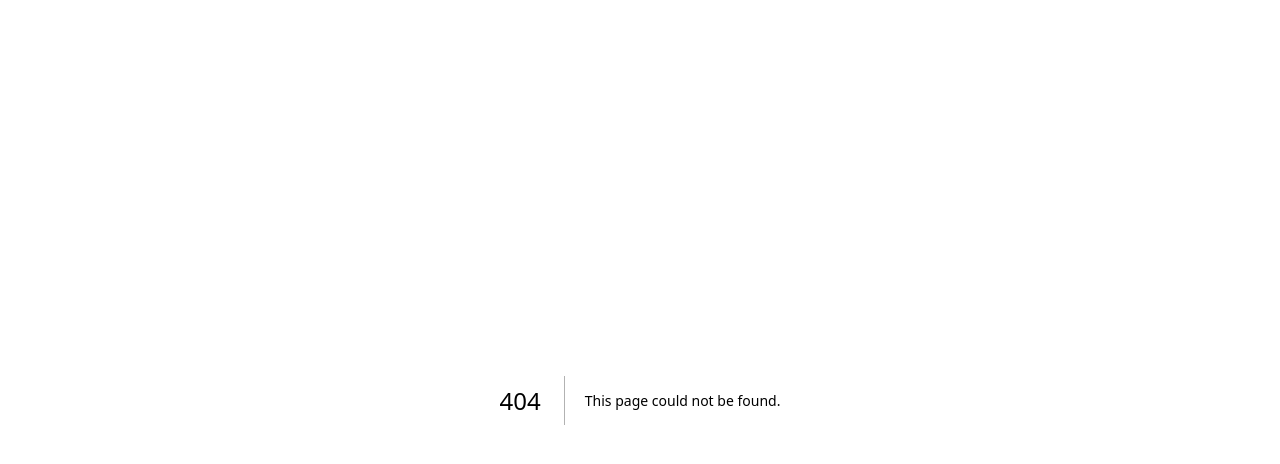
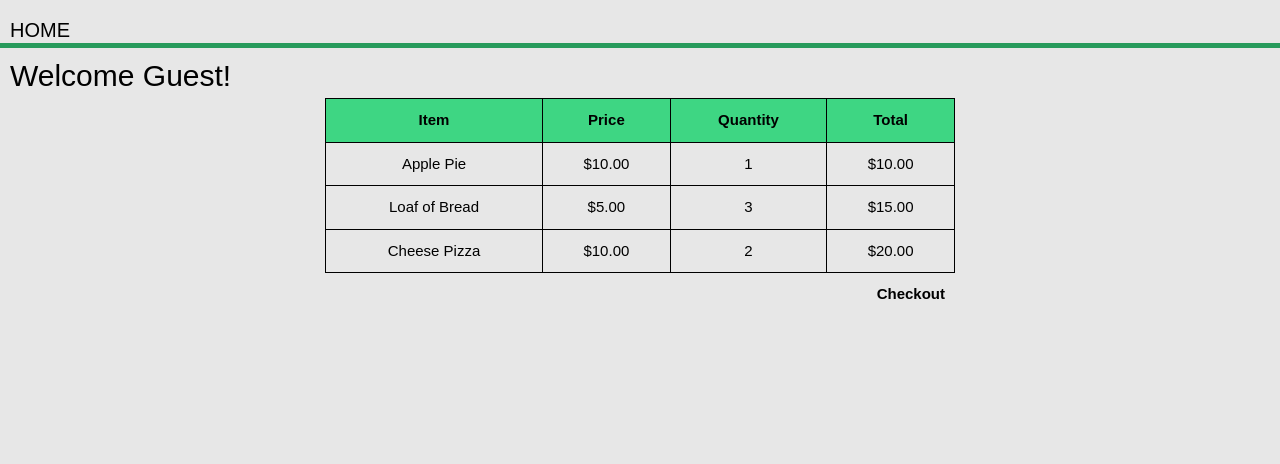
Before and after one commit to zachrousseau/COMSC.210.GroceryStore, a Next.js app: page /cart in a window 1280 px wide. Before the commit this address had no page. Shown: the top 464 px of the page. Built offline with nearby package versions, Linux system fonts and the light colour scheme.

Commit message:
Cart init

```diff
--- /dev/null
+++ b/app/cart/page.tsx
@@ -0,0 +1,53 @@
+import Link from 'next/link';
+import '@/app/ui/cart.css';
+
+export default function Cart() {
+  return (
+    <div>
+      <header>
+        <nav>
+          <Link href="/">Home</Link>
+        </nav>
+      </header>
+      <main>
+        <h1>Welcome Guest!</h1>
+
+        <table className="item-table">
+          <thead>
+            <tr>
+              <th>Item</th>
+              <th>Price</th>
+              <th>Quantity</th>
+              <th>Total</th>
+            </tr>
+          </thead>
+          <tbody>
+            <tr>
+              <td>Apple Pie</td>
+              <td>$10.00</td>
+              <td>1</td>
+              <td>$10.00</td>
+            </tr>
+            <tr>
+              <td>Loaf of Bread</td>
+              <td>$5.00</td>
+              <td>3</td>
+              <td>$15.00</td>
+            </tr>
+            <tr>
+              <td>Cheese Pizza</td>
+              <td>$10.00</td>
+              <td>2</td>
+              <td>$20.00</td>
+            </tr>
+            {/* Add more rows as needed */}
+          </tbody>
+        </table>
+
+      <section id="checkout">
+      <Link href="/">Checkout</Link>
+      </section>
+      </main>
+    </div>
+  );
+}
--- a/app/page.tsx
+++ b/app/page.tsx
@@ -1,100 +1,8 @@
 import Image from 'next/image'
 import { sql } from "@vercel/postgres";
-
+// import {BrowserRouter, Link, NavLink, Route, Routes} from 'react-router-dom';
+import Link from 'next/link';
 
 export default function Page() {
-  return (
-    <div>
-
-
-    <meta charSet="utf-8" />
-    <meta name="viewport" content="width=device-width"/>
-    <meta name="description" content="Affordable and professional web design"/>
-	  <meta name="keywords" content="web design, affordable web design, professional web design"/>
-  	<meta name="author" content="Zach Rousseau"/>
-    <title>I love computers</title>
-
-
-    <link rel="stylesheet" href="./css/style.css"/>    {/*Pointer to Style Sheet*/}
-    <header>
-      <div className="container">
-        <div id="branding">
-          <h1><span className="highlight">Zach Rousseau</span> Computers</h1> {/*Span keeps it in the same line */}
-        </div>
-        <nav> {/*Nav Tag */}
-          <ul>
-            <li className="current"><a href="index.html">Home</a></li>
-            <li><a href="about.html">About</a></li>
-            <li><a href="services.html">Services</a></li>
-          </ul>
-        </nav>
-      </div>
-    </header>
-    {/*Showcase Section */}
-    <section id="showcase">
-      <div className="container">
-        <h1>High Quality Computers for You!</h1>
-        {/* Dummy text is from www.lipsum.com */}
-        <p>Lorem ipsum dolor sit amet, consectetur adipiscing elit. Etiam eu luctus ipsum, rhoncus semper magna. Nulla nec magna sit amet sem interdum condimentum.</p>
-      </div>
-    </section>
-    {/*Newsletter Section  */}
-    <section id="newsletter">
-      <div className="container">
-        <h1>Subscribe To Our Newsletter</h1>
-        <form>
-          <input type="email" placeholder="Enter Email..." /> {/*Get the email type, allow the user to submit it */}
-          <button type="submit" className="button_1">Subscribe</button>
-        </form>
-      </div>
-    </section>
-    {/* Adding in the Boxes section under the newsletter section
-The boxes are in a container class and each box has it's own div
-
-We also add the images to the img folder
-
-*/}
-    {/*Boxes Section  */}
-    <section id="boxes">
-      <div className="container">
-        <div className="box">
-          <Image
-            src="/logo_html.png"
-            width={1000}
-            height={760}
-            className="hidden md:block"
-            alt="Screenshots of the dashboard project showing desktop version"
-        />
-          <h3>Super Computers</h3>
-          <p>Lorem ipsum dolor sit amet, consectetur adipiscing elit. Vivamus mi augue, viverra sit amet ultricies</p>
-        </div>
-        <div className="box">
-        <Image
-            src="/logo_css.png"
-            width={1000}
-            height={760}
-            className="hidden md:block"
-            alt="Screenshots of the dashboard project showing desktop version"
-        />
-          <h3>Apple Computers</h3>
-          <p>Lorem ipsum dolor sit amet, consectetur adipiscing elit. Vivamus mi augue, viverra sit amet ultricies</p>
-        </div>
-        <div className="box">
-          <Image
-            src="/logo_brush.png"
-            width={1000}
-            height={760}
-            className="hidden md:block"
-            alt="Screenshots of the dashboard project showing desktop version"
-            />
-          <h3>Windows Computers</h3>
-          <p>Lorem ipsum dolor sit amet, consectetur adipiscing elit. Vivamus mi augue, viverra sit amet ultricies</p>
-        </div>
-      </div>
-    </section>
-    <footer>
-      <p>Zach Rousseau, Copyright © 2024</p>
-    </footer>
-  </div>
-  );
+  return <Link href="/cart">Cart</Link>
 }
--- /dev/null
+++ b/app/ui/cart.css
@@ -0,0 +1,36 @@
+.item-table {
+  margin: 0 auto; /* Center the table horizontally */
+  width: 50%; /* Set a width for the table */
+  border-color: #000000;
+}
+
+.item-table th, .item-table td {
+  padding: 10px; /* Add padding to table cells */
+  text-align: center; /* Center align content */
+  border: 1px solid black
+}
+
+.item-table th {
+  background-color: #3ed683; /* Gray background for table header */
+}
+
+body{
+  font: 15px/1.5 Arial, Helvetica,sans-serif;
+  padding:0;
+  margin:0;
+  background-color:#e7e7e7;
+}
+
+#checkout {
+  text-align: right;
+  width:75%;
+  padding:10px;
+  font-weight:bold;
+}
+
+#checkout a:hover{
+  text-align: right;
+  width:75%;
+  font-weight:bold;
+  color: #289b5c;
+}
--- a/app/ui/global.css
+++ b/app/ui/global.css
@@ -29,7 +29,7 @@ body{
   font: 15px/1.5 Arial, Helvetica,sans-serif;
   padding:0;
   margin:0;
-  background-color:#f4f4f4;
+  background-color:#e7e7e7;
 }
 
 /* Global -
@@ -55,27 +55,33 @@ ul{
 }
 
 /* Header **/
-header{
-  background:#35424a;
-  color:#ffffff;
-  padding-top:30px;
-  min-height:70px;
-  border-bottom:#271de8 3px solid;
+header nav{
+  float:left;
+  margin-top:10px;
+  margin-left:10px;
 }
 
+/* Header **/
+header{
+background:#e7e7e7;
+color: #000000;
+padding-top:5px;
+min-height:48px;
+border-bottom:#289b5c 5px solid;
+}
 
 header a{
-  color:#ffffff;
+color:#000000;
 text-decoration:none; /* Remove highlight */
 text-transform: uppercase;
-  font-size:16px;
+font-size:20px;
 }
 
 
 header li{
 float:left;
 display:inline;
-  padding: 0 20px 0 20px;
+padding: 0 10px 0 10px;
 }
 
 header ul {
@@ -83,74 +89,29 @@ header ul {
 padding:0;
 }
 
-/*
-Notice the use of the # because the branding component has an id
-*/
-
-header #branding{
-  float:left; /* Move header tag to the right of the page */
-}
-
-header #branding h1{
-  margin:0;
-}
-
-header nav{
-  float:right;
-  margin-top:10px;
-}
-
-header .highlight, header .current a{
-  color:#271de8;
+header a:hover{ /* Change font when hovering over a */
+color:#289b5c;
 font-weight:bold;
 }
 
-
-header a:hover{ /* Change font when hovering over a */
-  color:#cccccc;
-  font-weight:bold;
-}
-/* Showcase */
-#showcase{
-  min-height:400px;
-  background:url('showcase.jpg') no-repeat 0 -400px;
-  text-align:center;
-  color:#ffffff;
+/* MAIN */
+main{
+  background:#e7e7e7;
+  color: #000000;
+  padding-top:5px;
+  min-height:45px;
+  padding-left:10px;
+  padding-right:10px
 }
 
-#showcase h1{
-  margin-top:100px;
-  font-size:55px;
-  margin-bottom:10px;
+main h1{
+  font-size:30px;
 }
 
-#showcase p{
-  font-size:20px;
-}
 
-/* Newsletter */
-#newsletter{
-  padding:15px;
-  color:#ffffff;
-  background:#35424a
-}
-
-#newsletter h1{
-  float:left;
-}
-
-#newsletter form {
-  float:right;
-  margin-top:15px;
-}
-/*  CSS version 3 is the current version with many improvements
-check out the wiki at:
-https://en.wikipedia.org/wiki/CSS
-*/
-#newsletter input[type="email"]{
-  padding:4px;
-  height:25px;
-  width:250px;
+#items {
+  margin-left: 80px;
+  margin-right: 80px;
 }
 
 /* Boxes */
--- a/package.json
+++ b/package.json
@@ -15,11 +15,14 @@
     "autoprefixer": "10.4.15",
     "bcrypt": "^5.1.1",
     "clsx": "^2.0.0",
+    "gridjs": "^6.2.0",
     "next": "^14.0.2",
     "postcss": "8.4.31",
     "react": "18.2.0",
     "react-dom": "18.2.0",
+    "react-router-dom": "^6.22.3",
     "tailwindcss": "3.3.3",
+    "tui-grid": "^4.18.1",
     "typescript": "5.2.2",
     "zod": "^3.22.2"
   },
```
Also changed, not shown: public/background.jpg (added), 1 other file (tests, documents, lock files or other folders). Lines whose indentation alone changed are shown as unchanged.
